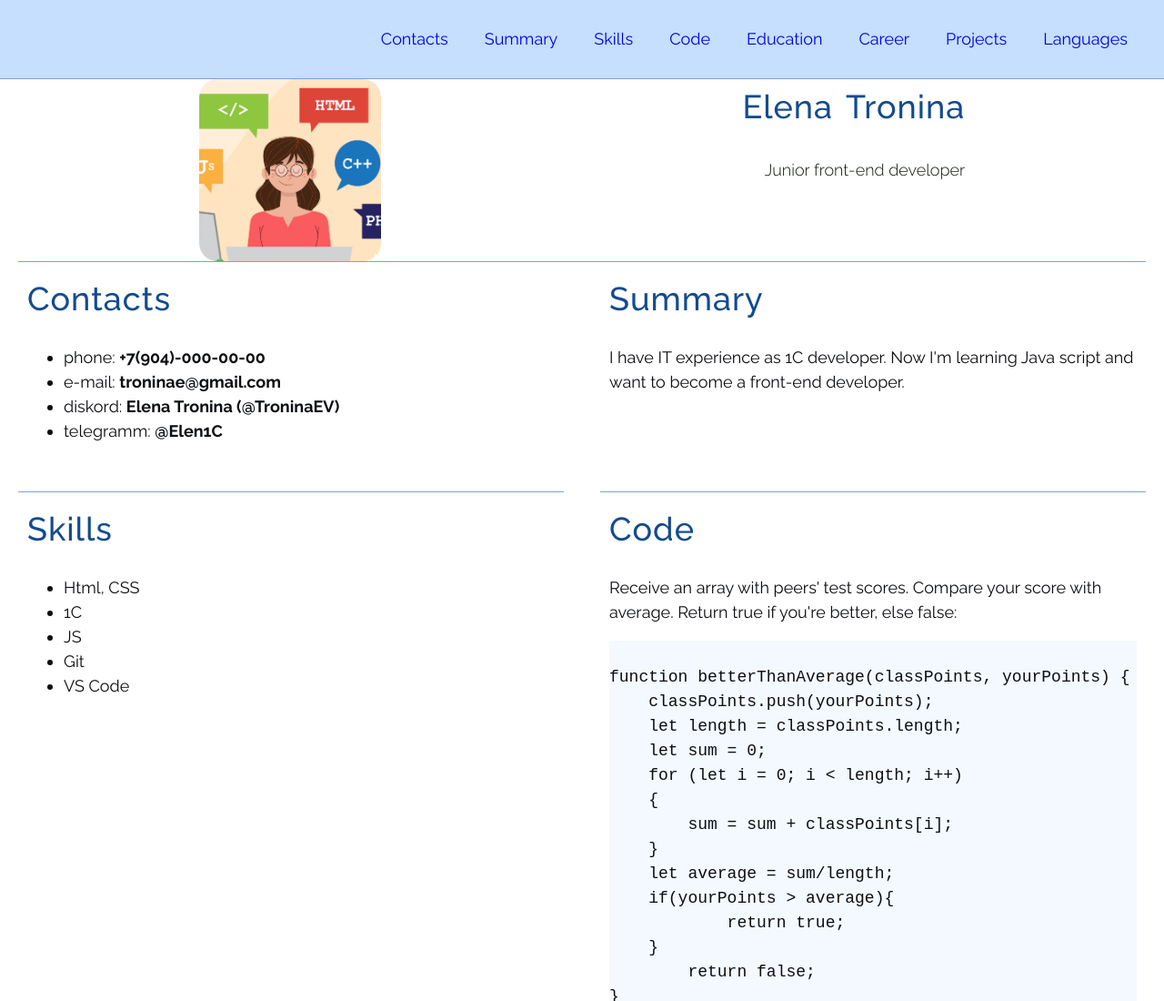
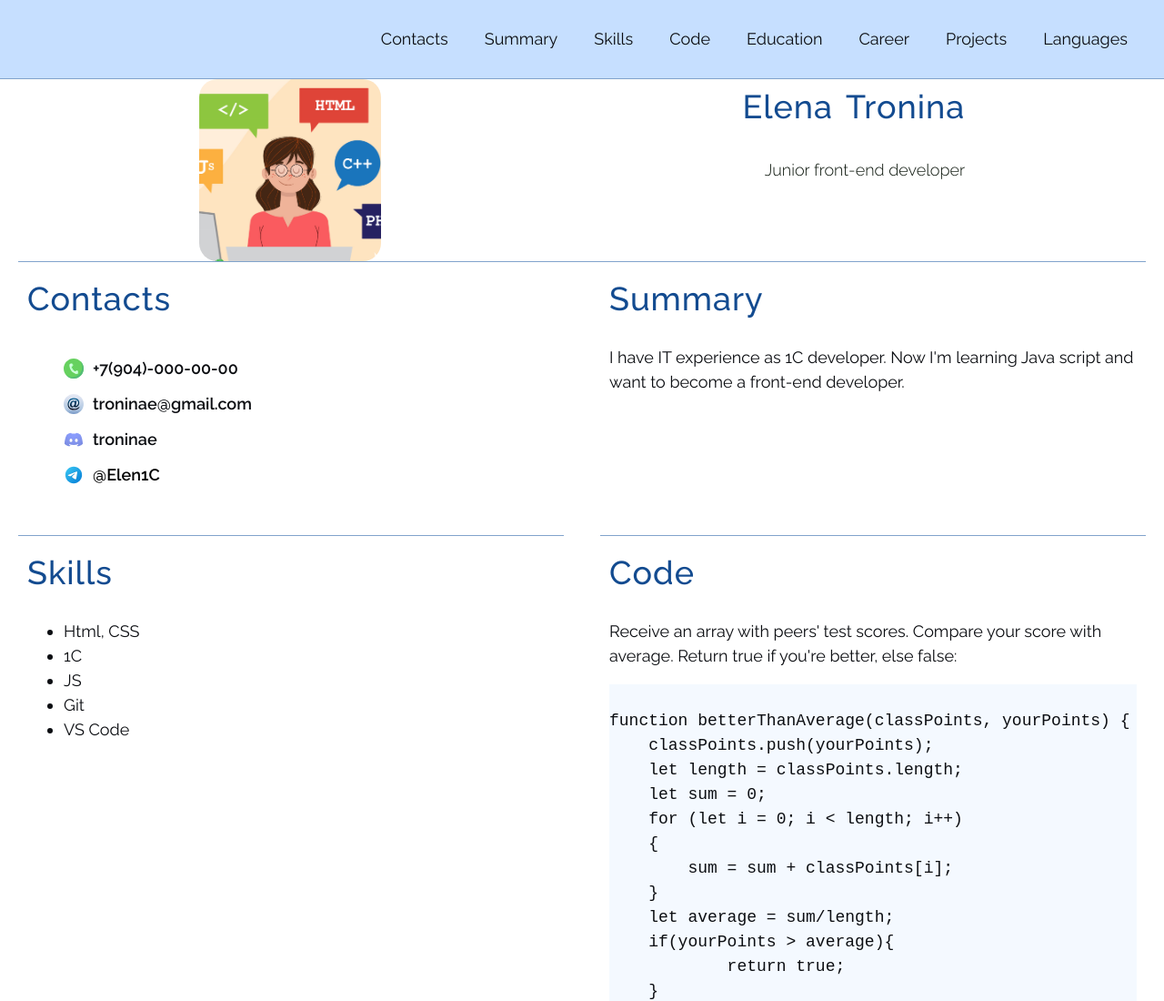
Before and after one commit to TroninaEV/rsschool-cv, a plain HTML site: page index.html in a window 1280 px wide. Shown: the top 1100 px of the page at 91% size. Drawn offline with Linux system fonts and the light colour scheme.

Commit message:
feat: contacts images and links

```diff
--- a/index.html
+++ b/index.html
@@ -41,11 +41,11 @@
             </section>
             <section class="section" id="contacts">
                 <h2 class="section-title-profile">Contacts</h2>
-                <ul class="section-list">
-                    <li class="section-list-item">phone: <b>+7(904)-000-00-00</b></li>
-                    <li class="section-list-item">e-mail: <b>troninae@gmail.com</b></li>
-                    <li class="section-list-item">diskord: <b>Elena Tronina (@TroninaEV)</b></li>
-                    <li class="section-list-item">telegramm: <b>@Elen1C</b></li>
+                <ul class="section-list-contacts">
+                    <li class="section-list-item"><img class="img-marker" src="assets/img/phones.svg">+7(904)-000-00-00</li>
+                    <li class="section-list-item"><img class="img-marker" src="assets/img/email.svg">troninae@gmail.com</li>
+                    <li class="section-list-item"><img class="img-marker" src="assets/img/discord32.svg">troninae</li>
+                    <li class="section-list-item"><img class="img-marker" src="assets/img/telegram32.svg"><a href="https://t.me/Elen1C" class="list-link">@Elen1C</a></li>
                 </ul>
             </section>
             <section class="section" id="summary">
--- a/style.css
+++ b/style.css
@@ -12,6 +12,12 @@
 
 * {
     box-sizing: border-box;
+}
+a{
+    color: #0c0e12;
+}
+a:visited{
+    color: #000;
 }
 
 html {
@@ -72,20 +78,11 @@ footer {
     transition: 0.3s;
 }
 
-.section-item a {
-    color: #829985;
+.list-link {
     text-decoration: none;
-    transition: color 0.5s;
-}
-
-.section-item a:hover {
-    color: #4d2323;
-}
-
-.link {
-    text-decoration: none;
-    color: #829985;
-    transition: color 0.5s;
+    text-decoration-color: #000;
+    color: #000;
+    /* transition: color 0.5s; */
 }
 
 .link:hover {
@@ -114,6 +111,19 @@ footer {
     line-height: 2px;
 
 }
+
+
+.section-list-contacts {
+	list-style-type: none;
+    font-weight: 600;
+}
+
+.img-marker{
+    padding-right: 10px;
+    width: 32px;
+    height: 32px;
+    position: relative;
+    top: 10px;}
 
 .section-text-profile {
     font-size: 18px;
```
Also changed, not shown: assets/img/discord.svg (added), assets/img/discord32.svg (added), assets/img/email.svg (added), assets/img/icons8-телеграмма-48.png (added), assets/img/phones.svg (added), assets/img/telegram.svg (added), assets/img/telegram32.svg (added).
